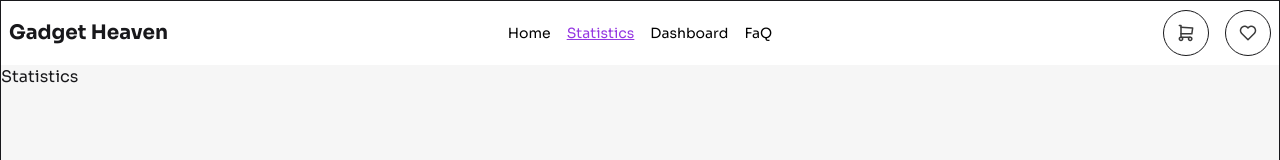
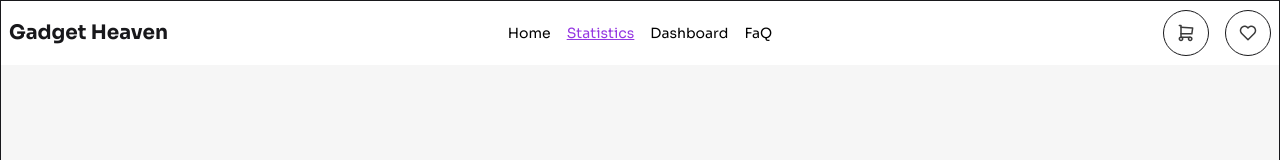
Before and after one commit to Samriddhadewan/Gadget-Heaven, a React (Vite) app: page /statistics in a window 1280 px wide. Shown: the top 160 px of the page. Built offline with nearby package versions, Linux system fonts and the light colour scheme.

Commit message:
end for today

```diff
--- a/package.json
+++ b/package.json
@@ -18,6 +18,7 @@
     "react-router-dom": "^7.1.3",
     "react-tabs": "^6.1.0",
     "react-toastify": "^11.0.3",
+    "recharts": "^2.15.0",
     "sort-by": "^1.2.0",
     "tailwindcss": "^4.0.0"
   },
--- a/src/Components/Statistics/Statistics.jsx
+++ b/src/Components/Statistics/Statistics.jsx
@@ -1,7 +1,12 @@
+import { useLoaderData } from "react-router-dom"
 
 const Statistics = () => {
+  const data = useLoaderData();
+  console.log(data)
   return (
-    <div>Statistics</div>
+    <div>
+
+    </div>
   )
 }
 
--- a/src/Routes/Routes.jsx
+++ b/src/Routes/Routes.jsx
@@ -54,7 +54,8 @@ const router = createBrowserRouter([
         },
         {
             path: "/statistics",
-            element: <Statistics />
+            element: <Statistics />,
+            loader: () => fetch('/gadgets.json'),
         },
         {
             path: "/gadgets/gadget/:id",
```
Also changed, not shown: 1 other file (tests, documents, lock files or other folders).
